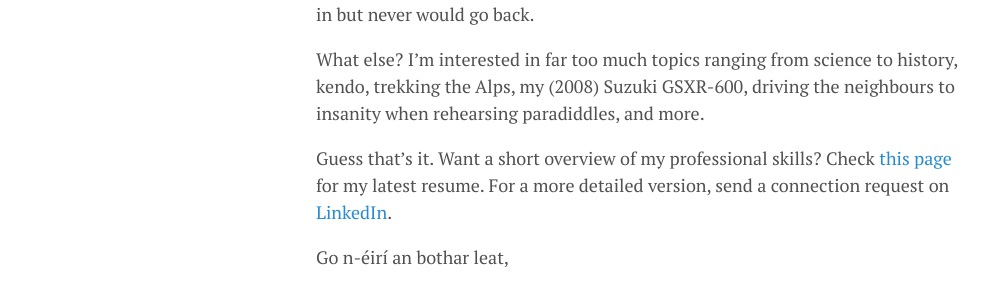
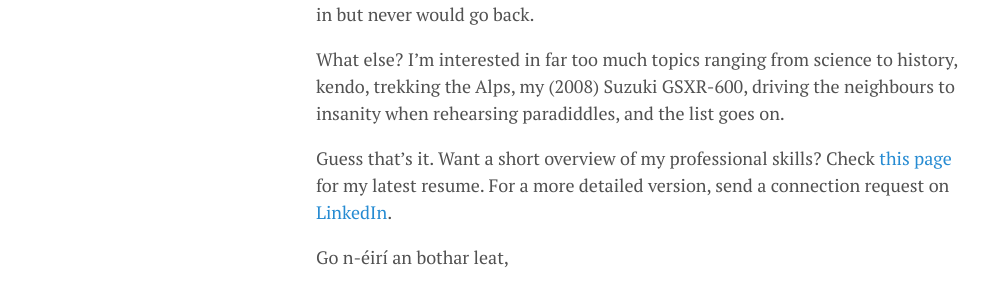
Before and after one commit to lgeurts/lgeurts.github.io, a Jekyll site: the page built from about.md, in a window 1280 px wide. Shown: the part 987-1281 px from the top of the page, without its empty margins (0-995 px from the left). Built offline with Jekyll 4.4.1, drawn with Linux system fonts in a browser that asks for light colours; nearby versions of some CDN libraries.

Commit message:
Update about.md

```diff
--- a/about.md
+++ b/about.md
@@ -13,7 +13,7 @@
 
 Now you probably were going to ask me if I have any regets leaving those bags of stock options behind. No, I've had my share of blunders and absurdities creeping in but never would go back.
 
-What else? I’m interested in far too much topics ranging from science to history, kendo, trekking the Alps, my (2008) Suzuki GSXR-600, driving the neighbours to insanity when rehearsing paradiddles, and more.
+What else? I’m interested in far too much topics ranging from science to history, kendo, trekking the Alps, my (2008) Suzuki GSXR-600, driving the neighbours to insanity when rehearsing paradiddles, and the list goes on.
 
 Guess that's it. Want a short overview of my professional skills? Check [this page](https://github.com/lgeurts/Resume/blob/master/Moderncv%20Resume%20Luc%20Geurts%20%28US%29.pdf) for my latest resume. For a more detailed version, send a connection request on [LinkedIn](https://www.linkedin.com/in/lucgeurts).
 
```
